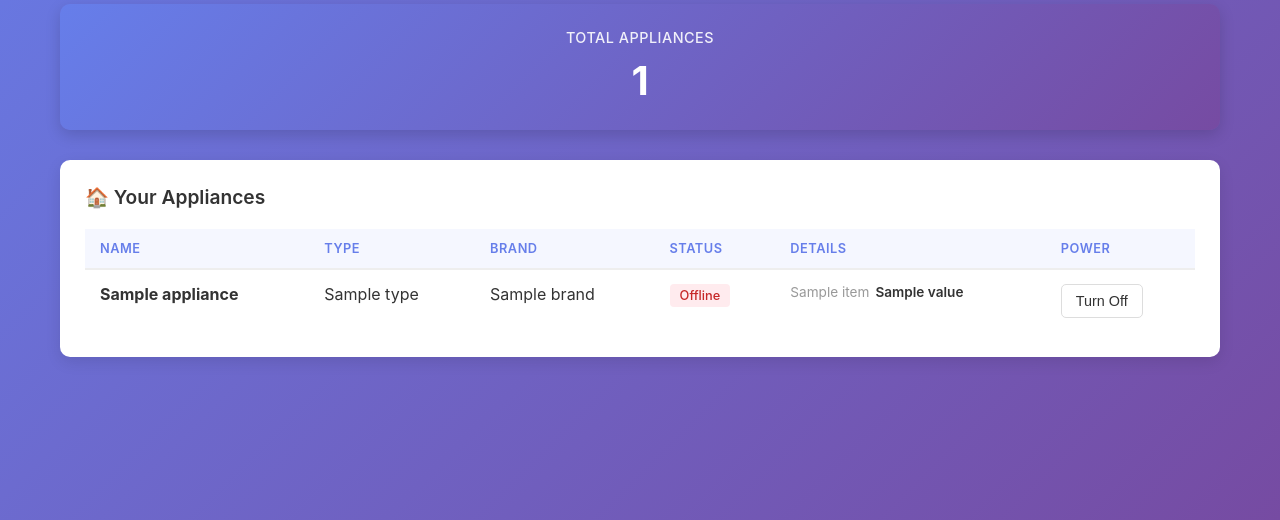
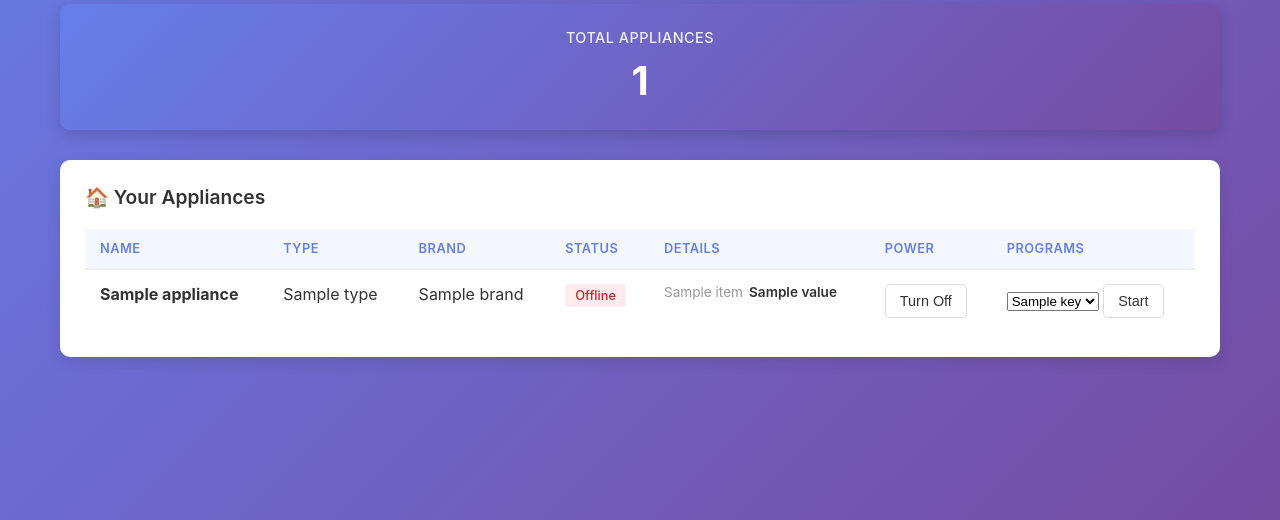
Before and after one commit to Shozzler/ARIA, a Flask app: template templates/homeconnect.html in a window 1280 px wide. Shown: the part 280-800 px from the top of the page. Run offline with Flask 3, Linux system fonts and the light colour scheme; the template is opened without the code that fills it: most values are stand-ins (such as "Sample title", 1, 10 or a date in 2020); parts of the project's set-up code (start-up, migrations or seed data) failed here and were passed over.

Commit message:
Add program selection and start control for HomeConnect appliances
- homeconnect() route now fetches available programs per appliance
- New /homeconnect/<ha_id>/start-program route to start a selected program
- Dashboard shows a program dropdown + Start button per appliance

Co-Authored-By: Claude Sonnet 5 <noreply@anthropic.com>
Claude-Session: https://claude.ai/code/session_01NMnArKfKLpfX3RcMvLBX9B

```diff
--- a/src/app.py
+++ b/src/app.py
@@ -263,6 +263,8 @@ def homeconnect():
 
         settings = client.get_appliance_settings(appliance['haId'])
         appliance['power_state'] = None
+        programs = client.get_available_programs(appliance['haId'])
+        appliance['programs'] = programs if programs else []
         if settings:
             for item in settings:
                 if item.get('key') == 'BSH.Common.Setting.PowerState':
@@ -290,6 +292,22 @@ def toggle_appliance_power(ha_id):
 
     return redirect(url_for('homeconnect'))
 
+# Route: Start a program on an appliance
+@app.route('/homeconnect/<ha_id>/start-program', methods=['POST'])
+def start_appliance_program(ha_id):
+    """Start the selected program on an appliance"""
+    if 'username' not in session:
+        return redirect(url_for('login_page'))
+
+    load_dotenv()
+    base_url = os.getenv("HOMECONNECT_BASE_URL", "https://simulator.home-connect.com")
+    client = HomeConnectClient(base_url=base_url)
+
+    program_key = request.form.get('program_key')
+    if program_key:
+        client.start_program(ha_id, program_key)
+
+    return redirect(url_for('homeconnect'))
 # Route: Logout
 @app.route('/logout')
 def logout():
--- a/templates/homeconnect.html
+++ b/templates/homeconnect.html
@@ -49,6 +49,7 @@
                             <th>Status</th>
                             <th>Details</th>
                             <th>Power</th>
+                            <th>Programs</th>
                         </tr>
                         </thead>
                         <tbody>
@@ -94,6 +95,20 @@
                                             <span class="text-muted">—</span>
                                         {% endif %}
                                     </td>
+                                    <td>
+                                        {% if appliance.programs %}
+                                            <form method="POST" action="{{ url_for('start_appliance_program', ha_id=appliance.haId) }}">
+                                                <select name="program_key">
+                                                    {% for program in appliance.programs %}
+                                                        <option value="{{ program.key }}">{{ program.key.split('.')[-1] }}</option>
+                                                    {% endfor %}
+                                                </select>
+                                                <button type="submit" class="btn-action">Start</button>
+                                            </form>
+                                        {% else %}
+                                            <span class="text-muted">—</span>
+                                        {% endif %}
+                                    </td>
                                 </tr>
                             {% endfor %}
                         </tbody>
```
Also changed, not shown: test_token_refresh.py (+12 -0 lines).
